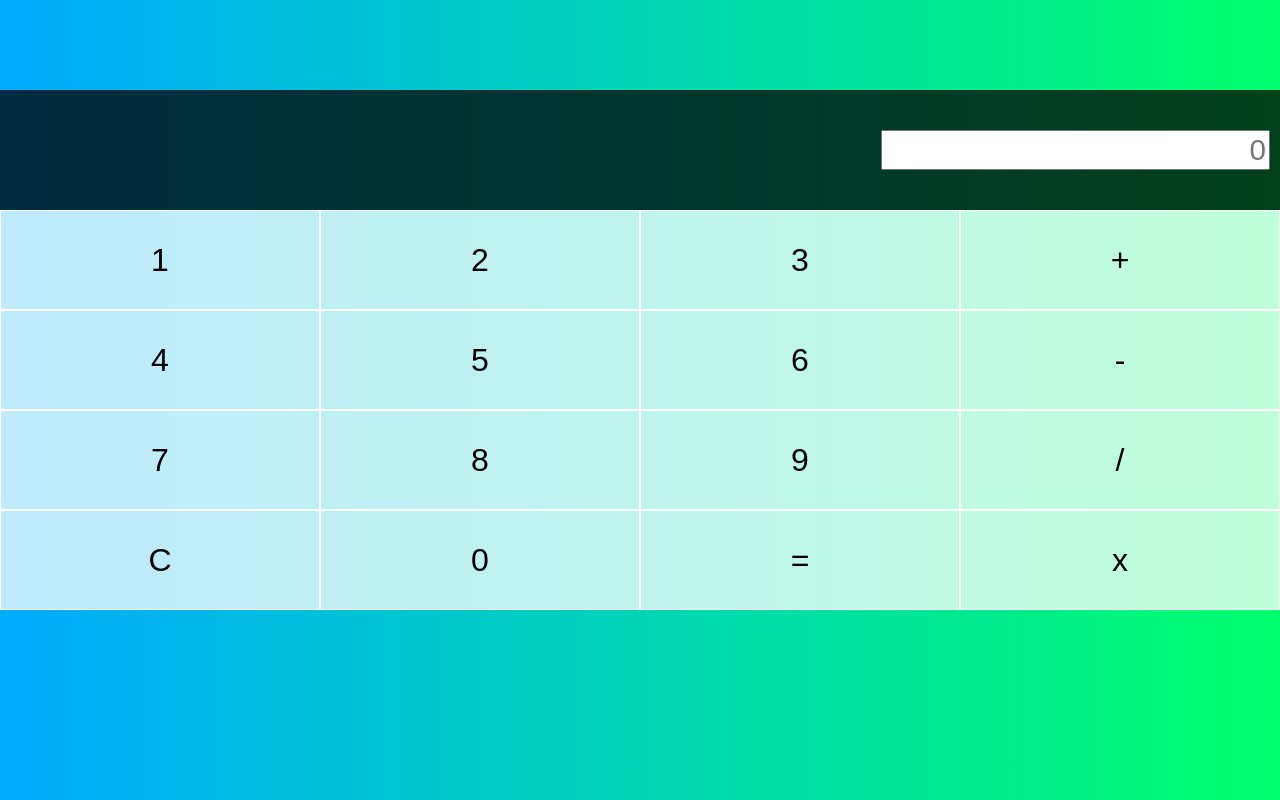
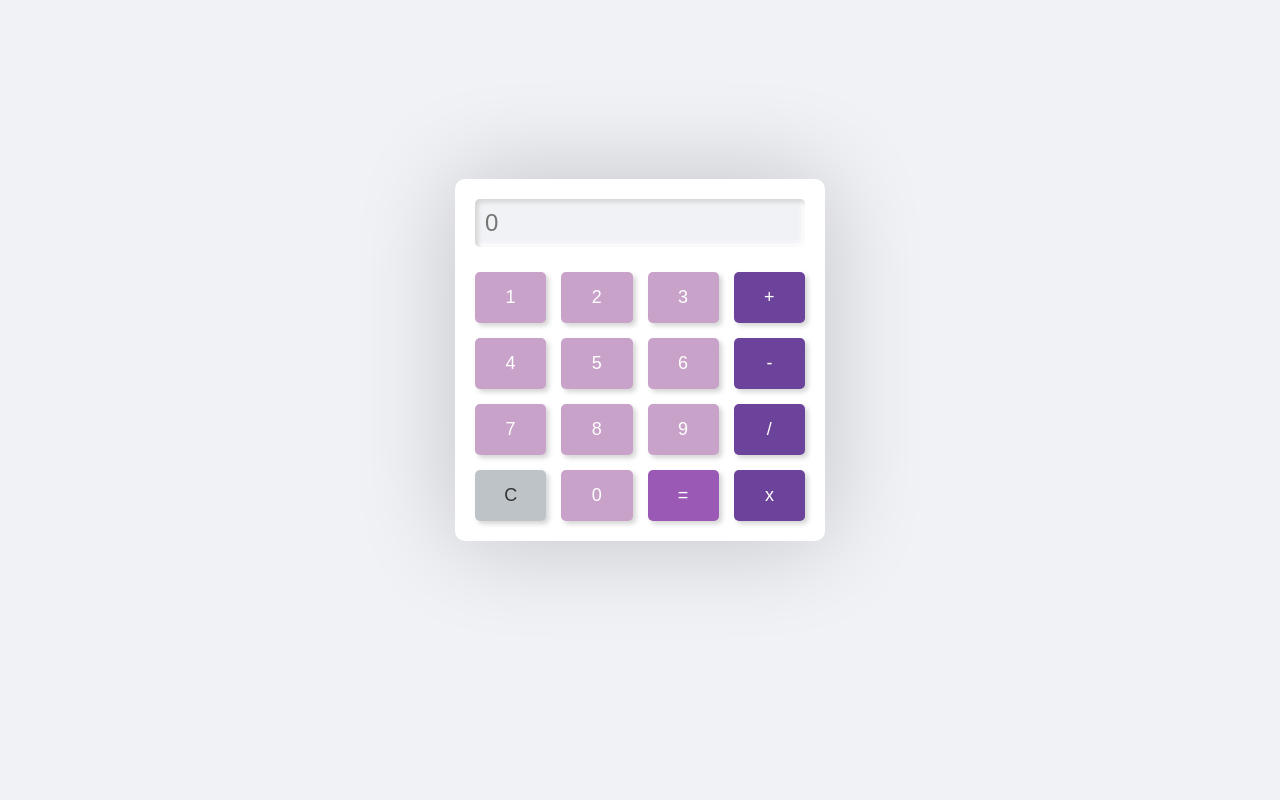
Before and after one commit to mateog0n/Calculadora--JS-Introduccion, a plain HTML site: page index.html in a window 1280 px wide. Drawn offline with Linux system fonts and the light colour scheme.

Commit message:
Update estilos.css

```diff
--- a/estilos.css
+++ b/estilos.css
@@ -1,44 +1,105 @@
+
 body {
+    background-color: #f1f2f6;
+    font-family: Arial, sans-serif;
+    margin: 0;
     padding: 0;
-    margin: 0;
-    background: linear-gradient(to right, #00AAFF, #00FF6C);
+    height: 90vh;
+    display: flex;
+    justify-content: center;
+    align-items: center;
+
 }
 
 .calculadora-grilla {
     display: grid;
-    justify-content: center;
-    align-content: center;
-    min-height: 100vh;
-    grid-template-columns: repeat(4, 100px);
-    grid-template-rows: minmax(120px, auto) repeat(5, 100px);
+    grid-template-columns: repeat(4, 1fr);
+    grid-gap: 15px;
+    max-width: 400px;
+    margin: 0 auto;
+    margin: 50px auto;
+    padding: 20px;
+    background-color: #fff;
+    border-radius: 10px;
+    box-shadow: 0 0 100px rgba(0, 0, 0, 0.2);
 }
 
-.calculadora-grilla > button {
-    cursor: pointer;
-    font-size: 2rem;
-    border: 1px solid white;
-    outline: none;
-    background-color: rgba(255, 255, 255, .75);
+/* Estilos para el display */
+.output {
+    grid-column: 1 / -1;
+    display: flex;
+    justify-content: flex-end;
+    margin-bottom: 10px;
 }
 
-.output {
-    grid-column: 1 / -1;
-    background-color: rgba(0, 0, 0, .75);
-    display: flex;
-    align-items: flex-end;
-    justify-content: space-around;
-    flex-direction: column;
+.display {
+    width: 100%;
     padding: 10px;
-    word-wrap: break-word;
-    word-break: break-all;
+    font-size: 24px;
+    border: none;
+    background-color: #f1f2f6;
+    border-radius: 5px;
+    box-shadow: inset 3px 3px 5px #d4d4d4, inset -3px -3px 5px #ffffff;
 }
 
-.output .display {
-    color: black;
-    font-size: 1.85rem;
-    text-align: right;
+/* Estilos para los botones */
+button {
+    width: 100%;
+    padding: 15px;
+    font-size: 18px;
+    border: none;
+    background-color: #c8a2c8;
+    color: #fff;
+    border-radius: 5px;
+    box-shadow: 3px 3px 5px #d4d4d4, -3px -3px 5px #ffffff;
+    transition: background-color 0.3s;
 }
 
-.calculadora-grilla > button:hover {
-    background-color: rgba(255, 255, 255, .9);
+button:hover {
+    background-color: #ab7fac;
+    cursor: pointer;
 }
+
+button:active {
+    background-color: #8c5e8f;
+}
+
+/* Estilos para los botones de operaciones */
+button[name="data-opera"] {
+    background-color: #6b439b;
+}
+
+button[name="data-opera"]:hover {
+    background-color: #543a77;
+}
+
+button[name="data-opera"]:active {
+    background-color: #412b5a;
+}
+
+/* Estilos para el botón de igual */
+button[name="data-igual"] {
+    background-color: #9b59b6;
+}
+
+button[name="data-igual"]:hover {
+    background-color: #844aa8;
+}
+
+button[name="data-igual"]:active {
+    background-color: #6c3b8b;
+}
+
+/* Estilos para el botón de borrar */
+button[name="data-delete"] {
+    background-color: #bdc3c7;
+    color: #333;
+}
+
+button[name="data-delete"]:hover {
+    background-color: #a5abb0;
+}
+
+button[name="data-delete"]:active {
+    background-color: #8e9499;
+}
```
